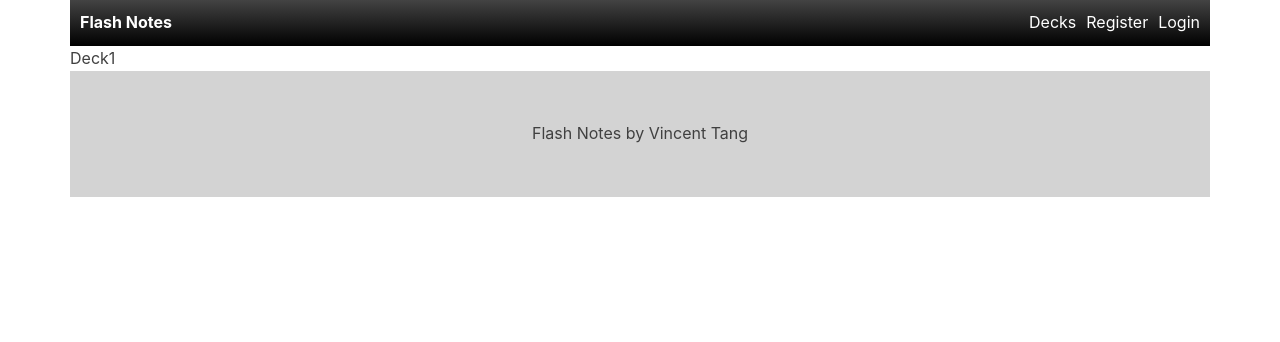
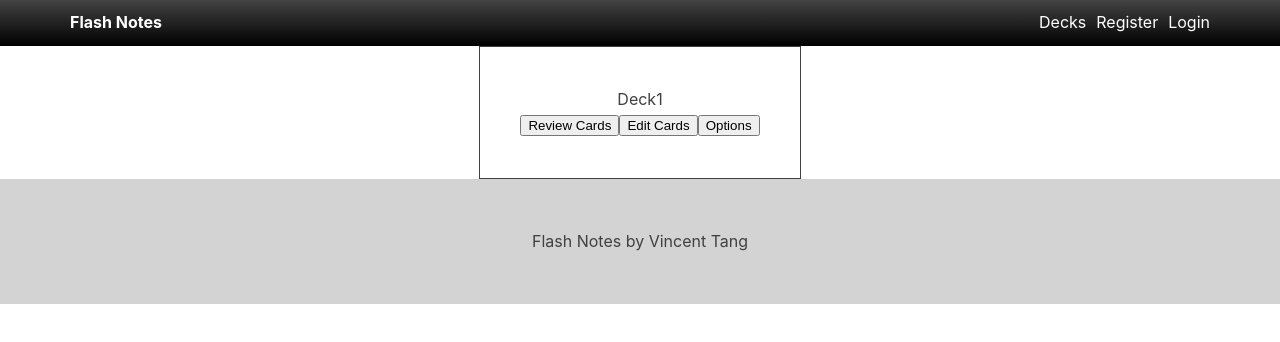
Before and after one commit to vincentntang/flashnotes-react, a React (Create React App) app in the folder frontend/: page /deck/Deck1 in a window 1280 px wide. Shown: the top 342 px of the page. Built offline with nearby package versions, Linux system fonts and the light colour scheme.

Commit message:
Full Navbar and Footer background

```diff
--- a/frontend/src/components/deck/Deck.js
+++ b/frontend/src/components/deck/Deck.js
@@ -1,6 +1,17 @@
 import React, { Component } from "react";
+import styled from "styled-components";
 import MainData from "../data/MainData";
 import Spinner from "../common/Spinner";
+
+const DeckStyles = styled.div`
+  display: flex;
+  justify-content: center;
+`;
+const DeckBody = styled.div`
+  border: 1px solid;
+  text-align: center;
+  padding: 40px;
+`;
 
 export default class Deck extends Component {
   componentDidMount() {
@@ -14,6 +25,17 @@ export default class Deck extends Component {
   };
 
   render() {
-    return <div>{this.props.match.params.handle}</div>;
+    return (
+      <DeckStyles>
+        <DeckBody>
+          <div>
+            <div> {this.props.match.params.handle}</div>
+            <button>Review Cards</button>
+            <button>Edit Cards</button>
+            <button>Options</button>
+          </div>
+        </DeckBody>
+      </DeckStyles>
+    );
   }
 }
--- a/frontend/src/components/layout/Footer.js
+++ b/frontend/src/components/layout/Footer.js
@@ -9,8 +9,10 @@ const FooterStyles = styled.footer`
 
 const Footer = props => {
   return (
-    <FooterStyles className="container">
-      <div>Flash Notes by Vincent Tang</div>
+    <FooterStyles>
+      <div className="container">
+        <div>Flash Notes by Vincent Tang</div>
+      </div>
     </FooterStyles>
   );
 };
--- a/frontend/src/components/layout/Navbar.js
+++ b/frontend/src/components/layout/Navbar.js
@@ -5,11 +5,13 @@ import { Link } from "react-router-dom";
 const NavbarStyles = styled.nav`
   background-color: ${props => props.theme.grey}
   width: 100%;
-  display: flex;
   padding: 10px;
   background: linear-gradient(to bottom, #434343, #000000); /* W3C, IE 10+/ Edge, Firefox 16+, Chrome 26+, Opera 12+, Safari 7+ */
   a {
     color: white;
+  }
+  .container {
+    display: flex;
   }
   .home {
     font-weight: bold;
@@ -33,8 +35,8 @@ const NavbarStyles = styled.nav`
 export default class Navbar extends Component {
   render() {
     return (
-      <div className="container">
-        <NavbarStyles>
+      <NavbarStyles>
+        <div className="container">
           <Link to="/" className="home">
             Flash Notes
           </Link>
@@ -49,8 +51,8 @@ export default class Navbar extends Component {
               <Link to="/login">Login</Link>
             </li>
           </ul>
-        </NavbarStyles>
-      </div>
+        </div>
+      </NavbarStyles>
     );
   }
 }
```
